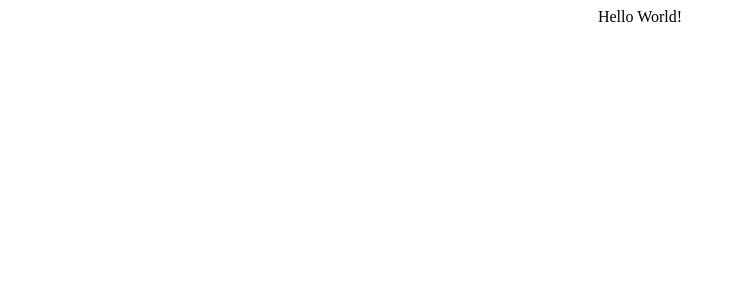
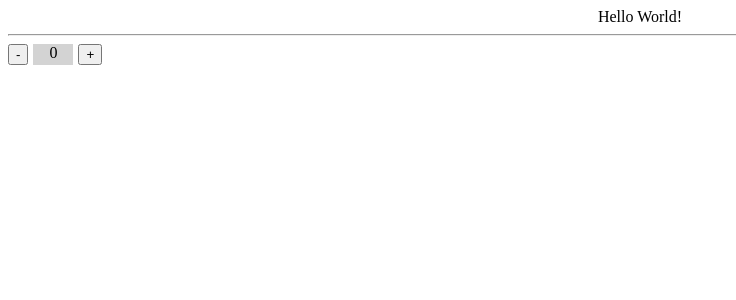
Before and after one commit to gh-prj/site, a React (Create React App) app: page / in a window 1280 px wide. Shown: the top 300 px of the page, without its empty margins (0-736 px from the left). Built offline with nearby package versions, Linux system fonts and the light colour scheme.

Commit message:
Add Test component

```diff
--- a/src/App.tsx
+++ b/src/App.tsx
@@ -1,10 +1,12 @@
 import React from 'react';
 import './App.css';
+import Test from './components/Test';
 
 function App() {
   return (
     <div className="App">
-      Hello World!
+      Hello World!<hr />
+      <Test />
     </div>
   );
 }
--- /dev/null
+++ b/src/components/Test.tsx
@@ -0,0 +1,30 @@
+import React, { useState } from 'react';
+
+const Test = () => {
+    const [value, setValue] = useState(0);
+
+    const handleDec = () => {
+        setValue(v => v - 1)
+    }
+
+    const handleInc = () => {
+        setValue(v => v + 1)
+    }
+
+    return (
+        <div style={{ display: 'flex' }}>
+            <button onClick={handleDec}>-</button>
+            <div style={{
+                width: 40,
+                background:
+                    value < 0 ? 'rgba(255,0,0,0.2)'
+                        : value > 0 ? 'rgba(0,255,0,0.2)'
+                            : 'lightgrey',
+                margin: '0 5px'
+            }}>{value}</div>
+            <button onClick={handleInc}>+</button>
+        </div>
+    );
+}
+
+export default Test;
```
